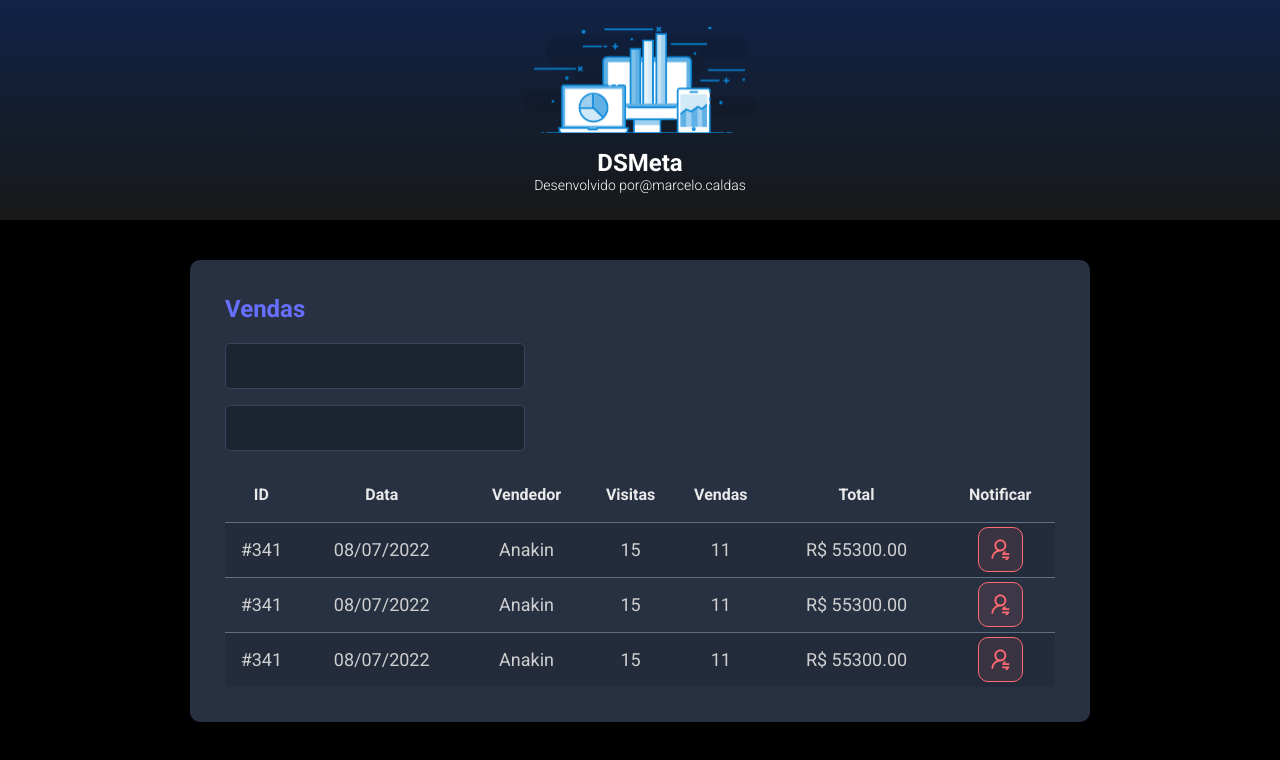
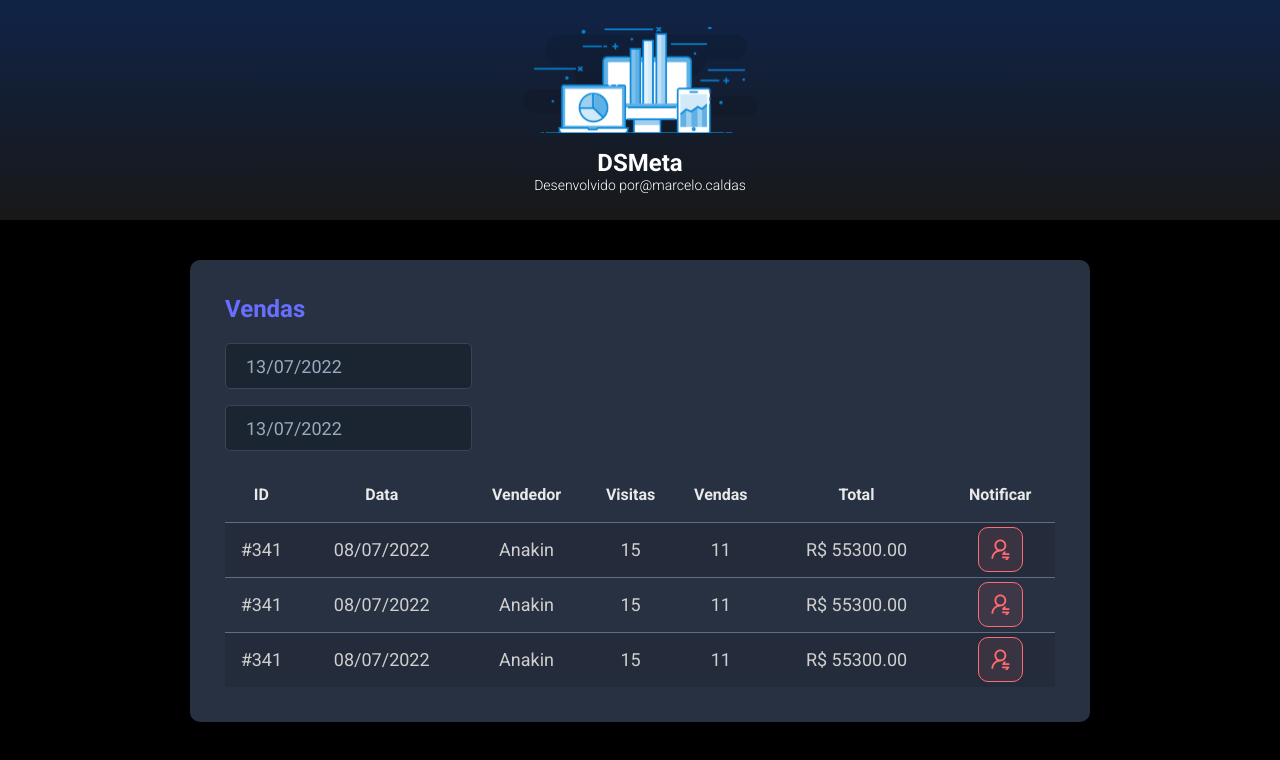
Before and after one commit to marcelodosanjosc/dsmeta, a React (Vite) app in the folder frontend/: page / in a window 1280 px wide. Shown: the top 760 px of the page. Built offline with nearby package versions, Linux system fonts and the light colour scheme.

Commit message:
Datepicker

```diff
--- a/frontend/package.json
+++ b/frontend/package.json
@@ -8,7 +8,9 @@
     "preview": "vite preview"
   },
   "dependencies": {
+    "@types/react-datepicker": "4.4.2",
     "react": "^18.0.0",
+    "react-datepicker": "4.8.0",
     "react-dom": "^18.0.0"
   },
   "devDependencies": {
--- a/frontend/src/App.tsx
+++ b/frontend/src/App.tsx
@@ -1,5 +1,4 @@
 import Header from "./components/Header";
-import NotificationButton from "./components/NotificationButton";
 import SalesCard from "./components/SalesCard";
 
 function App() {
--- a/frontend/src/components/SalesCard/index.tsx
+++ b/frontend/src/components/SalesCard/index.tsx
@@ -1,3 +1,5 @@
+import DatePicker from "react-datepicker";
+import "react-datepicker/dist/react-datepicker.css";
 import NotificationButton from "../NotificationButton";
 import "./styles.css";
 
@@ -7,10 +9,20 @@
       <h2 className="dsmeta-sales-title">Vendas</h2>
       <div>
         <div className="dsmeta-form-control-container">
-          <input className="dsmeta-form-control" type="text" />
+          <DatePicker
+            selected={new Date()}
+            onChange={(date: Date) => {}}
+            className="dsmeta-form-control"
+            dateFormat="dd/MM/yyyy"
+          />
         </div>
         <div className="dsmeta-form-control-container">
-          <input className="dsmeta-form-control" type="text" />
+          <DatePicker
+            selected={new Date()}
+            onChange={(date: Date) => {}}
+            className="dsmeta-form-control"
+            dateFormat="dd/MM/yyyy"
+          />
         </div>
       </div>
 
```
Also changed, not shown: 1 other file (tests, documents, lock files or other folders).
